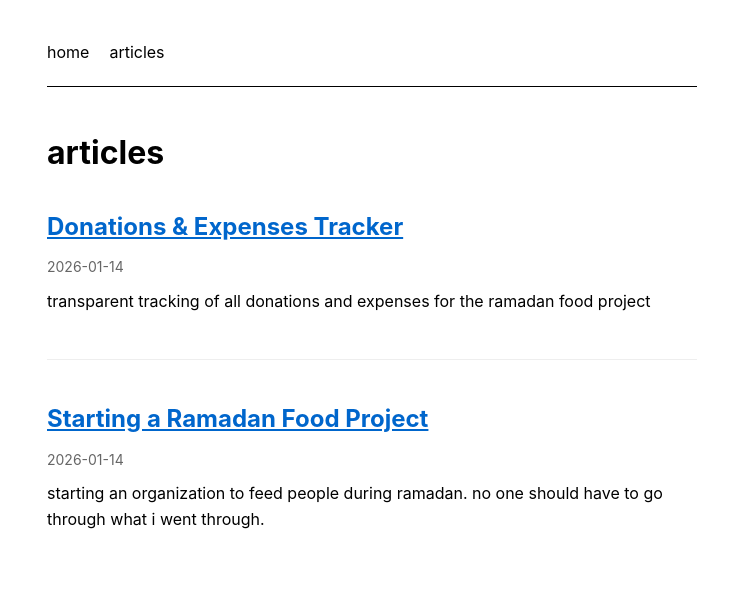
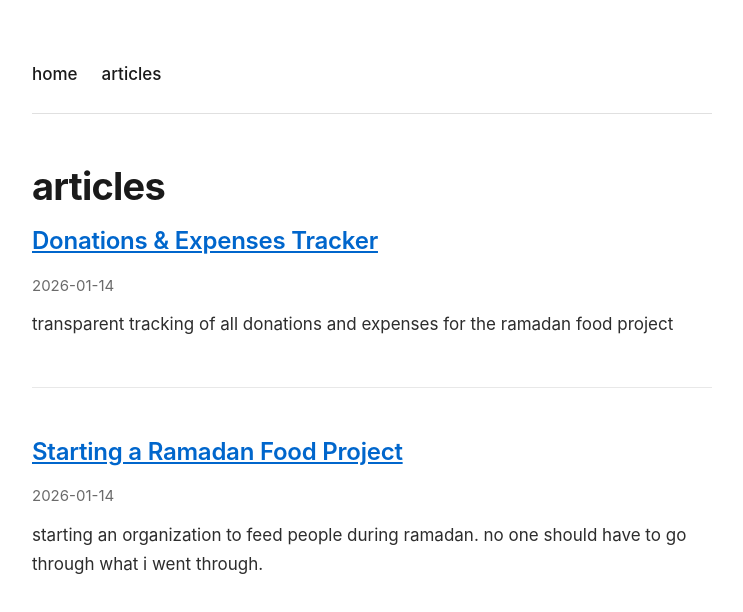
Before and after one commit to Alinxus/alameen, a Next.js app: page /articles in a window 1280 px wide. Shown: the top 612 px of the page, without its empty margins (268-1011 px from the left). Built offline with nearby package versions, Linux system fonts and the light colour scheme.

Commit message:
improve typography and spacing

```diff
--- a/app/globals.css
+++ b/app/globals.css
@@ -5,47 +5,56 @@
 }
 
 body {
-    font-family: -apple-system, BlinkMacSystemFont, 'Segoe UI', sans-serif;
-    line-height: 1.6;
-    color: #000;
+    font-family: -apple-system, BlinkMacSystemFont, 'Segoe UI', 'Helvetica Neue', Arial, sans-serif;
+    line-height: 1.7;
+    color: #1a1a1a;
     background: #fff;
-    padding: 40px 20px;
+    padding: 60px 24px;
+    font-size: 17px;
 }
 
 .container {
-    max-width: 650px;
+    max-width: 680px;
     margin: 0 auto;
 }
 
 nav {
-    margin-bottom: 40px;
-    padding-bottom: 20px;
-    border-bottom: 1px solid #000;
+    margin-bottom: 50px;
+    padding-bottom: 24px;
+    border-bottom: 1px solid #e0e0e0;
 }
 
 nav a {
-    margin-right: 20px;
-    color: #000;
+    margin-right: 24px;
+    color: #1a1a1a;
     text-decoration: none;
+    font-weight: 500;
 }
 
 nav a:hover {
-    text-decoration: underline;
+    color: #0066cc;
 }
 
 h1 {
-    font-size: 32px;
-    margin-bottom: 20px;
+    font-size: 38px;
+    font-weight: 700;
+    margin-bottom: 16px;
+    letter-spacing: -0.02em;
+    line-height: 1.2;
 }
 
 h2 {
     font-size: 24px;
-    margin-top: 30px;
-    margin-bottom: 10px;
+    font-weight: 600;
+    margin-top: 48px;
+    margin-bottom: 16px;
+    letter-spacing: -0.01em;
+    line-height: 1.3;
 }
 
 p {
-    margin-bottom: 15px;
+    margin-bottom: 16px;
+    color: #2d2d2d;
 }
 
 a {
@@ -58,28 +67,34 @@ a:hover {
 }
 
 ul {
-    margin-left: 20px;
-    margin-bottom: 15px;
+    margin-left: 24px;
+    margin-bottom: 24px;
 }
 
 li {
-    margin-bottom: 5px;
+    margin-bottom: 8px;
+    line-height: 1.7;
 }
 
 article {
-    margin-bottom: 40px;
-    padding-bottom: 30px;
-    border-bottom: 1px solid #eee;
+    margin-bottom: 48px;
+    padding-bottom: 32px;
+    border-bottom: 1px solid #e8e8e8;
 }
 
 article:last-child {
     border-bottom: none;
 }
 
+article h2 {
+    margin-top: 0;
+}
+
 .date {
-    color: #666;
-    font-size: 14px;
-    margin-bottom: 10px;
+    color: #6b6b6b;
+    font-size: 15px;
+    margin-bottom: 12px;
+    font-weight: 400;
 }
 
 .editor-container {
```
